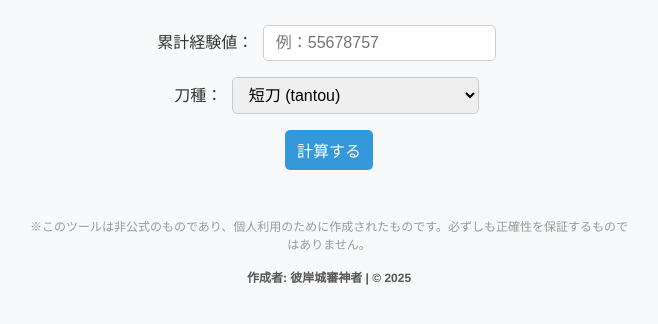
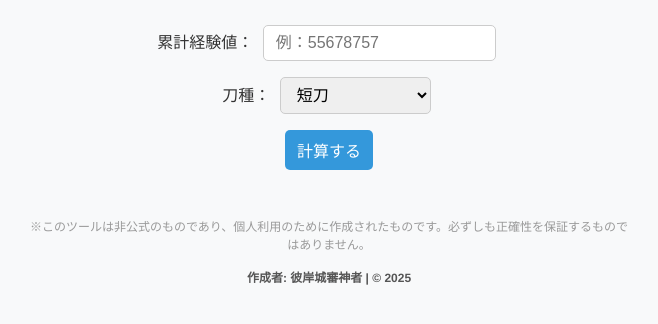
Before and after one commit to ema1016/toukenranbu-kiwamilevel-checker, a plain HTML site: page index.html in a window 1280 px wide. Shown: the part 180-504 px from the top of the page, without its empty margins (311-969 px from the left). Drawn offline with Linux system fonts and the light colour scheme.

Commit message:
Update index.html

```diff
--- a/index.html
+++ b/index.html
@@ -83,16 +83,16 @@
   </div>
   <div>
     <label for="type">刀種：</label>
-    <select id="type">
-      <option value="tantou">短刀 (tantou)</option>
-      <option value="wakizashi">脇差 (wakizashi)</option>
-      <option value="yari">槍 (yari)</option>
-      <option value="naginata">薙刀 (naginata)</option>
-      <option value="uchigatana-r2">打刀 (レア2) (uchigatana-r2)</option>
-      <option value="uchigatana-r3">打刀 (レア3) (uchigatana-r3)</option>
-      <option value="tachi">太刀 (tachi)</option>
-      <option value="ootachi">大太刀 (ootachi)</option>
-    </select>
+   <select id="type">
+  <option value="tantou">短刀</option>
+  <option value="wakizashi">脇差</option>
+  <option value="yari">槍</option>
+  <option value="naginata">薙刀</option>
+  <option value="uchigatana-r2">打刀（レア2）</option>
+  <option value="uchigatana-r3">打刀（レア3）</option>
+  <option value="tachi">太刀</option>
+  <option value="ootachi">大太刀</option>
+</select>
   </div>
 
   <button onclick="calculateLevel()">計算する</button>
```
